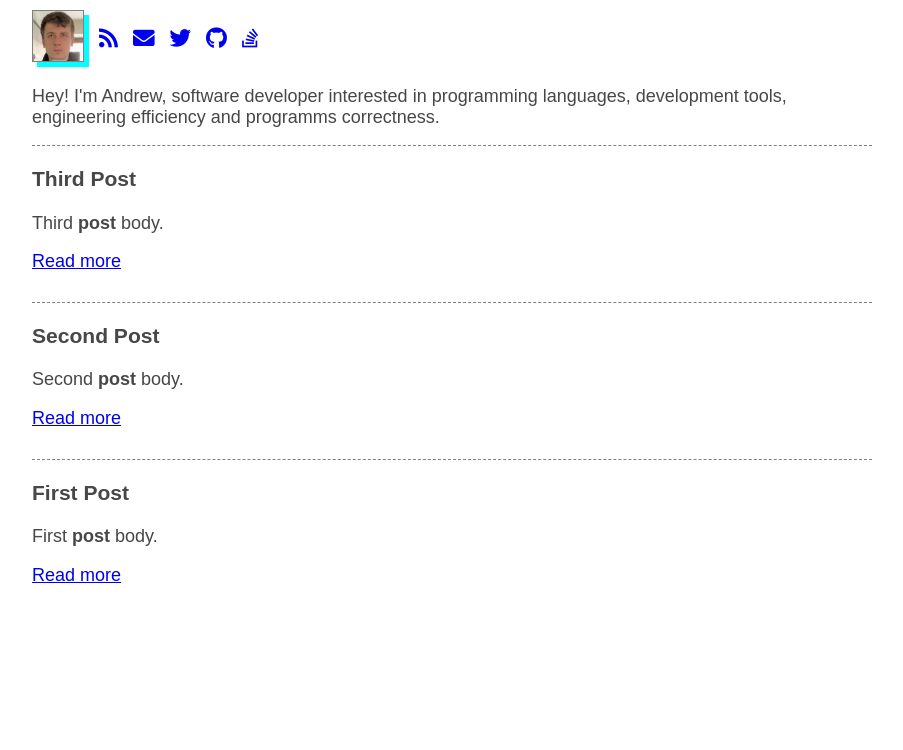
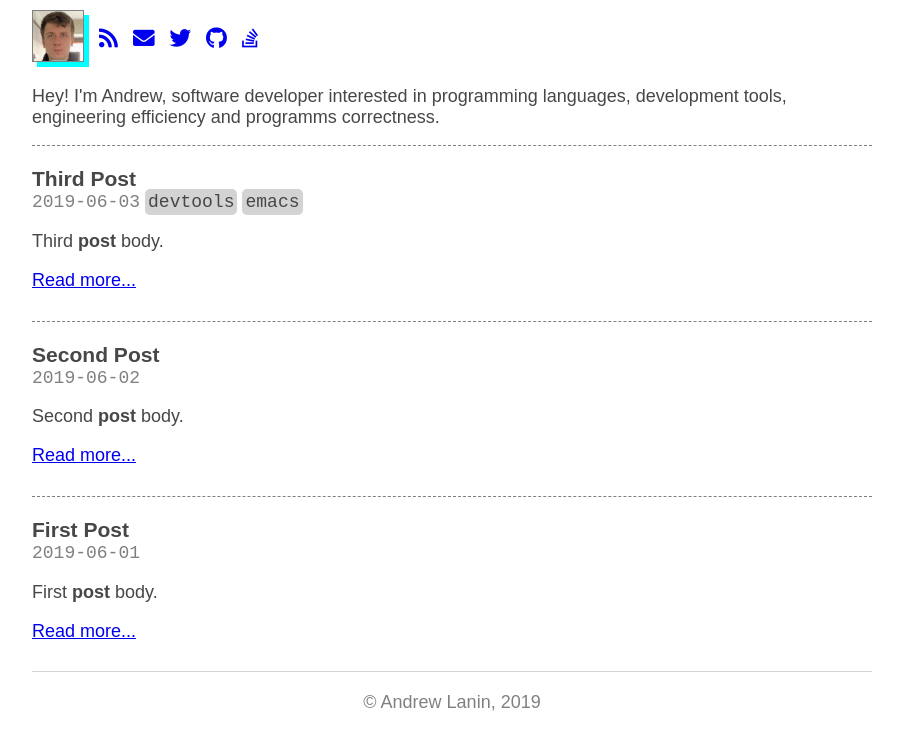
Before and after one commit to andrewlanin/lanin.dev, a Jekyll site: the page built from index.html, in a window 1280 px wide. Shown: the top 750 px of the page, without its empty margins (188-1091 px from the left). Built offline with Jekyll 4.4.1, drawn with Linux system fonts in a browser that asks for light colours; nearby versions of some CDN libraries.

Commit message:
Add post date, post tags and copyright

```diff
--- a/_includes/base.css
+++ b/_includes/base.css
@@ -35,3 +35,10 @@ nav .links {
 nav .link {
     margin-right: 15px;
 }
+
+footer {
+  padding-top: 20px;
+  border-top: solid 1px lightgray;
+  color: gray;
+  text-align: center;
+}
--- a/_includes/index.css
+++ b/_includes/index.css
@@ -3,11 +3,23 @@
   margin-bottom: 30px;
 }
 
-.post-preview .title {
-  /* box-shadow: 5px 5px cyan; */
+.post-preview h3 {
+  margin-bottom: 0px;
 }
 
 .post-preview .title-link {
   color: inherit;
   text-decoration: none;
 }
+
+.post-preview .date {
+  color: gray;
+  font-family: monospace;
+}
+
+.post-preview .tag {
+  background: lightgray;
+  padding: 3px;
+  border-radius: 5px;
+  font-family: monospace;
+}
--- a/_layouts/base.html
+++ b/_layouts/base.html
@@ -21,5 +21,8 @@
         </div>
     </nav>
     {{ content }}
+    <footer>
+      © Andrew Lanin, 2019
+    </footer>
 </body>
 </html>
--- a/_posts/2019-06-03-third-post.md
+++ b/_posts/2019-06-03-third-post.md
@@ -1,5 +1,6 @@
 ---
 layout: post
 title: Third Post
+tags: [devtools, emacs]
 ---
 Third **post** body.
--- a/index.html
+++ b/index.html
@@ -11,13 +11,17 @@ title: Andrew Lanin
 
 {% for post in site.posts %}
 <div class="post-preview">
-  <div class="title">
-    <a class="title-link" href="{{ post.url }}">
-      <h3>{{ post.title }}</h3>
-    </a>
+  <a class="title-link" href="{{ post.url }}">
+    <h3>{{ post.title }}</h3>
+  </a>
+  <div class="subtitle">
+    <span class="date">{{ post.date | date: '%Y-%m-%d' }}</span>
+    {% for tag in post.tags %}
+    <span class="tag">{{ tag }}</span>
+    {% endfor %}
   </div>
 
   <p>{{ post.excerpt }}</p>
-  <p><a href="{{ post.url }}">Read more</a></p>
+  <p><a href="{{ post.url }}">Read more...</a></p>
 </div>
 {% endfor %}
```
